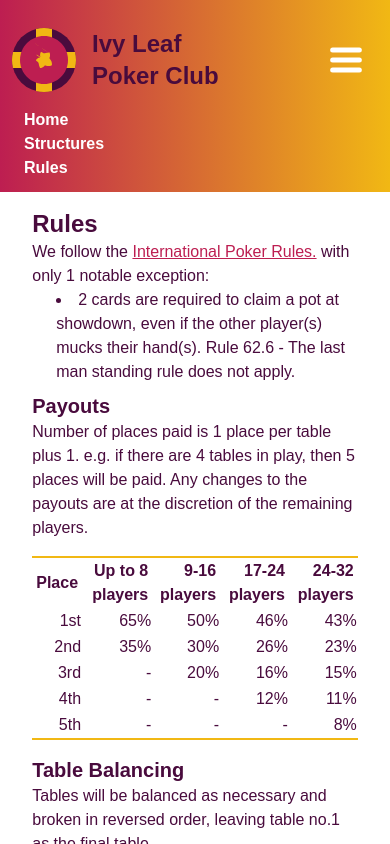
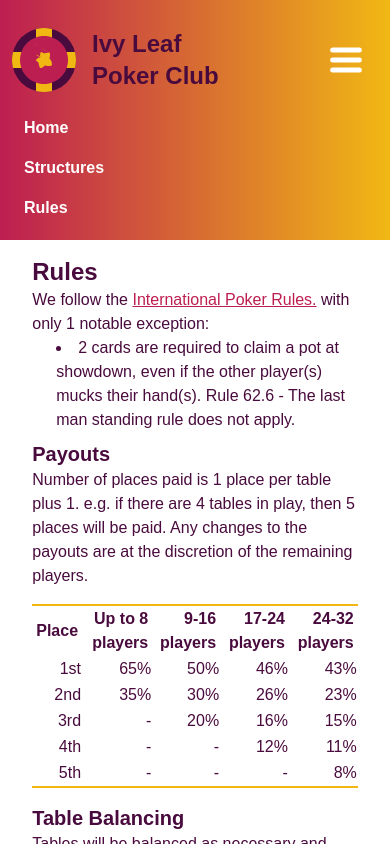
Before and after one commit to rodhall85/poker-club, a Next.js app: page /rules in a window 390 px wide. Both pictures are taken after a click on the button "Menu". Shown: the top 844 px of the page. Built offline with nearby package versions, Linux system fonts and the light colour scheme.

Commit message:
Update links

```diff
--- a/components/Button.js
+++ b/components/Button.js
@@ -6,8 +6,8 @@ const Button = ({text, link, right}) => {
 
     return (
         <button className="bg-secondary hover:bg-primary text-white font-bold rounded-xl p-4 float-right">
-            <Link href={link}>
-                <a className="text-white">{buttonText}</a>
+            <Link href={link} className="text-white">
+                {buttonText}
             </Link>
         </button>
     );
--- a/components/Footer.js
+++ b/components/Footer.js
@@ -16,9 +16,9 @@ const Footer = () => {
                     </p>
                 </div>
                 <div className="flex w-64 mx-auto">
-                     <div className="underline p-2 flex-1"><Link href="/"><a>Home</a></Link></div>
-                     <div className="underline p-2 flex-1 text-right"><Link href="/structures"><a>Structures</a></Link></div>
-                     <div className="underline p-2 flex-1 text-right"><Link href="/rules"><a>Rules</a></Link></div>
+                     <div className="underline p-2 flex-1"><Link href="/">Home</Link></div>
+                     <div className="underline p-2 flex-1 text-right"><Link href="/structures">Structures</Link></div>
+                     <div className="underline p-2 flex-1 text-right"><Link href="/rules">Rules</Link></div>
                 </div>
                 <div className="p-4 w-full">
                     <div className="w-full flex">
@@ -32,7 +32,7 @@ const Footer = () => {
                 </div>
             </div>
         </footer>
-    )
+    );
 };
 
 export default Footer;
--- a/components/Header.js
+++ b/components/Header.js
@@ -12,8 +12,8 @@ export default function Header() {
   return (
     <header className="text-text-primary w-full flex bg-gradient-to-r from-primary to-secondary" >
       <nav className="flex mx-auto w-full sm:w-10/12 md:w-9/12 lg:w-6/12 items-center flex-wrap p-3">
-        <Link href="/">
-          <a className="flex">
+        <Link href="/" className="flex">
+
           <Image
               src="/images/logo.svg"
               alt="Ivy Leaf Poker Club"
@@ -23,7 +23,7 @@ export default function Header() {
           <h1 className='text-2xl sm:text-3xl font-bold p-4'>
             Ivy Leaf<br />Poker&nbsp;Club
           </h1>
-          </a>
+
         </Link>
         {/* <div className="ml-auto flow-root flex-1">
           <Link href="/signup"><a className="float-right">Sign Up</a></Link>
@@ -56,20 +56,29 @@ export default function Header() {
             }   w-full lg:inline-flex lg:flex-grow lg:w-auto`}
         >
           <div className='lg:inline-flex lg:flex-row lg:ml-auto lg:w-auto w-full lg:items-center items-start  flex flex-col lg:h-auto'>
-            <Link href='/'>
-              <a onClick={() => setActive(false)} className='lg:inline-flex lg:w-auto lg:text-xl w-full px-3 py-2 rounded text-white font-bold items-center justify-center hover:bg-primary'>
+            <Link
+              href='/'
+              onClick={() => setActive(false)}
+              className='lg:inline-flex lg:w-auto lg:text-xl w-full px-3 py-2 rounded text-white font-bold items-center justify-center hover:bg-primary'>
+
                 Home
-              </a>
+
             </Link>
-            <Link href='/structures'>
-              <a onClick={() => setActive(false)} className='lg:inline-flex lg:w-auto lg:text-xl w-full px-3 py-2 rounded text-white font-bold items-center justify-center hover:bg-primary'>
+            <Link
+              href='/structures'
+              onClick={() => setActive(false)}
+              className='lg:inline-flex lg:w-auto lg:text-xl w-full px-3 py-2 rounded text-white font-bold items-center justify-center hover:bg-primary'>
+
                 Structures
-              </a>
+
             </Link>
-            <Link href='/rules'>
-              <a onClick={() => setActive(false)} className='lg:inline-flex lg:w-auto lg:text-xl w-full px-3 py-2 rounded text-white font-bold items-center justify-center hover:bg-primary'>
+            <Link
+              href='/rules'
+              onClick={() => setActive(false)}
+              className='lg:inline-flex lg:w-auto lg:text-xl w-full px-3 py-2 rounded text-white font-bold items-center justify-center hover:bg-primary'>
+
                 Rules
-              </a>
+
             </Link>
           </div>
         </div>
--- a/pages/login.js
+++ b/pages/login.js
@@ -9,7 +9,7 @@ const login = () => {
             <div className="flex">
                 <p className="mr-1">Don&apos;t have an account?</p>
                 <Link href="/signup">
-                    <a>Sign Up</a>
+                    Sign Up
                 </Link>
             </div>
         </div>
--- a/pages/signup.js
+++ b/pages/signup.js
@@ -9,7 +9,7 @@ const signup = () => {
             <div className="flex">
                 <p className="mr-1">Already have an account?</p>
                 <Link href="/login">
-                    <a>Login</a>
+                    Login
                 </Link>
             </div>
         </div>
```
Lines whose indentation alone changed are shown as unchanged.
